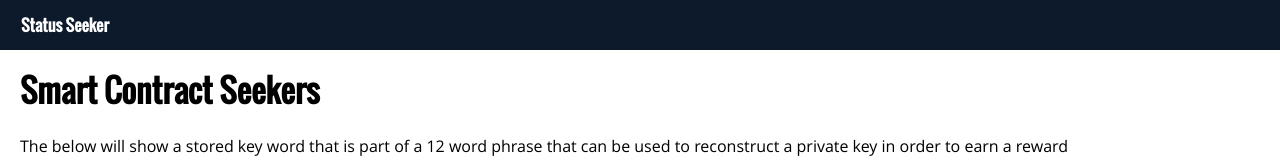
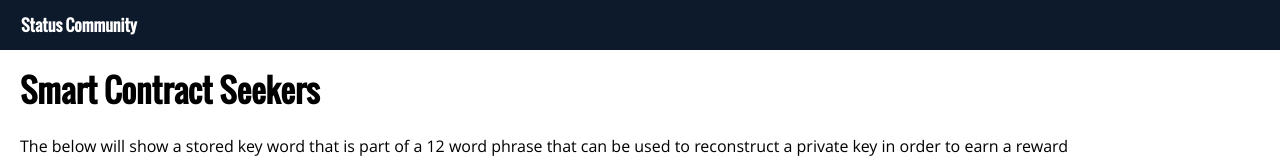
Before and after one commit to andytudhope/StatusSeekers, a React app: page / in a window 1280 px wide. Shown: the top 160 px of the page. Built offline with nearby package versions, Linux system fonts and the light colour scheme.

Commit message:
Minor style change

```diff
--- a/src/App.js
+++ b/src/App.js
@@ -49,7 +49,7 @@ class App extends Component {
         // Generate random number between 1 and 12. Once we have implemented QR code support
         // this id will be generated when the users scans the QR and the corresponding word
         // will be returned without giving away it's position in the array.
-        var id = Math.floor((Math.random() * 10) + 3);
+        var id = Math.floor((Math.random() * 12) + 1);
 
         // Get the key word for the id generated
         return statusSeekerInstance.keyWord.call(id, {from: accounts[0]});
@@ -64,7 +64,7 @@ class App extends Component {
     return (
       <div className="App">
         <nav className="navbar pure-menu pure-menu-horizontal">
-            <a href="#" className="pure-menu-heading pure-menu-link">Status Seeker</a>
+            <a href="#" className="pure-menu-heading pure-menu-link">Status Community</a>
         </nav>
 
         <main className="container">
```
